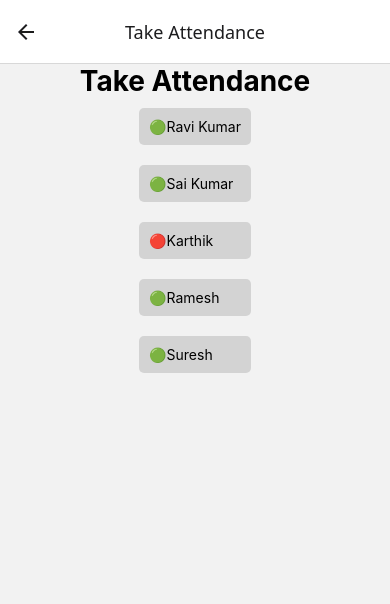
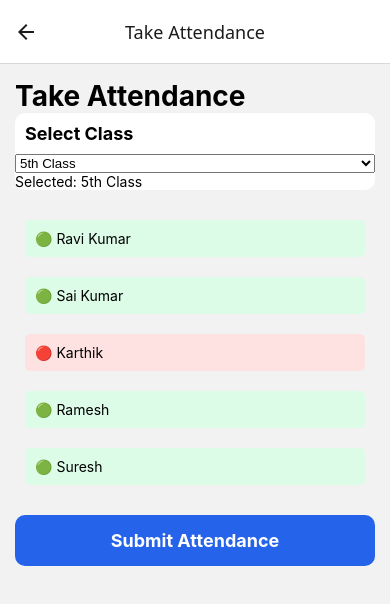
Before and after one commit to kranthinaremsetti/SunSchoolApp, a React Native app: screen /TeacherAttendance in a window 390 px wide. Shown: the top 604 px of the page. Built offline with nearby package versions, Linux system fonts and the light colour scheme.

Commit message:
Sprint 8 - Teacher attendance workflow and notification setup

```diff
--- a/package.json
+++ b/package.json
@@ -9,6 +9,7 @@
     "web": "expo start --web"
   },
   "dependencies": {
+    "@react-native-picker/picker": "2.11.1",
     "@react-navigation/native": "^7.2.5",
     "@react-navigation/native-stack": "^7.16.0",
     "expo": "~54.0.34",
--- /dev/null
+++ b/src/constants/classesData.ts
@@ -0,0 +1,15 @@
+export const classesData = [
+  "Nursery",
+  "LKG",
+  "UKG",
+  "1st Class",
+  "2nd Class",
+  "3rd Class",
+  "4th Class",
+  "5th Class",
+  "6th Class",
+  "7th Class",
+  "8th Class",
+  "9th Class",
+  "10th Class",
+];
--- /dev/null
+++ b/src/constants/notificationsData.ts
@@ -0,0 +1,7 @@
+export const notificationsData = [
+  {
+    id: 1,
+    title: "Attendance Alert",
+    message: "Your child was absent today.",
+  },
+];
--- a/src/navigation/AppNavigator.tsx
+++ b/src/navigation/AppNavigator.tsx
@@ -9,6 +9,7 @@ import ProfileScreen from "../screens/ProfileScreen";
 import AnnouncementsScreen from "../screens/AnnouncementsScreen";
 import HomeworkScreen from "../screens/HomeworkScreen";
 import TeacherAttendanceScreen from "../screens/TeacherAttendanceScreen";
+import NotificationScreen from "../screens/NotificationScreen";
 const Stack = createNativeStackNavigator();
 
 export default function AppNavigator() {
@@ -60,6 +61,10 @@ export default function AppNavigator() {
         component={TeacherAttendanceScreen}
         options={{ title: "Take Attendance" }}
         />
+        <Stack.Screen
+        name="Notifications"
+        component={NotificationScreen}
+      />
       </Stack.Navigator>
     </NavigationContainer>
   );
--- /dev/null
+++ b/src/screens/NotificationScreen.tsx
@@ -0,0 +1,52 @@
+import { View, Text, StyleSheet, ScrollView } from "react-native";
+import { notificationsData } from "../constants/notificationsData";
+
+export default function NotificationScreen() {
+  return (
+    <ScrollView style={styles.container}>
+      <Text style={styles.title}>
+        Notifications
+      </Text>
+
+      {notificationsData.map((item) => (
+        <View key={item.id} style={styles.card}>
+          <Text style={styles.cardTitle}>
+            {item.title}
+          </Text>
+
+          <Text>
+            {item.message}
+          </Text>
+        </View>
+      ))}
+    </ScrollView>
+  );
+}
+
+const styles = StyleSheet.create({
+  container: {
+    flex: 1,
+    padding: 20,
+    backgroundColor: "#F8FAFC",
+  },
+
+  title: {
+    fontSize: 28,
+    fontWeight: "bold",
+    marginBottom: 20,
+  },
+
+  card: {
+    backgroundColor: "white",
+    padding: 15,
+    borderRadius: 10,
+    marginBottom: 10,
+    elevation: 2,
+  },
+
+  cardTitle: {
+    fontSize: 18,
+    fontWeight: "bold",
+    marginBottom: 5,
+  },
+});
--- a/src/screens/ParentDashboard.tsx
+++ b/src/screens/ParentDashboard.tsx
@@ -19,6 +19,14 @@ export default function ParentDashboard() {
         </Text>
       </View>
       <View style={styles.row}>
+        <TouchableOpacity
+        style={styles.notificationButton}
+        onPress={() => navigation.navigate("Notifications")}
+      >
+        <Text style={styles.notificationButtonText}>
+          View Notifications 🔔
+        </Text>
+      </TouchableOpacity>
   <TouchableOpacity
     style={styles.dashboardCard}
     onPress={() => navigation.navigate("Attendance")}
@@ -102,4 +110,17 @@ dashboardText: {
   fontSize: 20,
   fontWeight: "bold",
 },
+notificationButton: {
+  backgroundColor: "#2563EB",
+  padding: 12,
+  borderRadius: 10,
+  alignItems: "center",
+  marginBottom: 20,
+},
+
+notificationButtonText: {
+  color: "white",
+  fontSize: 16,
+  fontWeight: "bold",
+},
 });
--- a/src/screens/TeacherAttendanceScreen.tsx
+++ b/src/screens/TeacherAttendanceScreen.tsx
@@ -3,21 +3,109 @@ import {
   Text,
   StyleSheet,
   ScrollView,
+  TouchableOpacity,
+  Alert
 } from "react-native";
+import { useState } from "react";
 import { studentsData } from "../constants/studentsData";
+import { Picker } from "@react-native-picker/picker";
+import { classesData } from "../constants/classesData";
+import { generatedNotifications } from "../services/notificationService";
 export default function TeacherAttendanceScreen() {
+  const [students, setStudents] = useState(studentsData);
+  const [selectedClass, setSelectedClass] =
+  useState("5th Class");
+  const toggleAttendance = (id: number) => {
+    setStudents(
+      students.map((student) =>
+        student.id === id
+          ? {
+              ...student,
+              present: !student.present,
+            }
+          : student
+      )
+    );
+  };
+  const submitAttendance = () => {
+    const presentCount = students.filter(
+      (student) => student.present
+    ).length;
+
+    const absentCount = students.length - presentCount;
+    const absentStudents = students.filter(
+      (student) => !student.present
+    );
+
+    generatedNotifications.length = 0;
+
+    absentStudents.forEach((student) => {
+      generatedNotifications.push({
+        id: Date.now() + student.id,
+        title: "Attendance Alert",
+        message: `${student.name} was absent in ${selectedClass}.`,
+      });
+    });
+    Alert.alert(
+      "Attendance Submitted",
+      `Class: ${selectedClass}\nPresent: ${presentCount}\nAbsent: ${absentCount}`
+    );
+  };
   return (
     <View style={styles.container}>
       <Text style={styles.title}>
         Take Attendance
       </Text>
+      <View style={styles.pickerContainer}>
+      <Text style={styles.label}>
+        Select Class
+      </Text>
+
+      <Picker
+        selectedValue={selectedClass}
+        onValueChange={(itemValue) =>
+          setSelectedClass(itemValue)
+        }
+      >
+        {classesData.map((className) => (
+          <Picker.Item
+            key={className}
+            label={className}
+            value={className}
+          />
+        ))}
+      </Picker>
+      <Text>
+        Selected: {selectedClass}
+      </Text>
+    </View>
       <ScrollView>
-        {studentsData.map((student) => (
-          <View key={student.id} style={styles.studentItem}>
-            <Text>{student.present ? "🟢" : "🔴"}
-            {student.name}</Text>
-          </View>
-        ))}
+        {students.map((student) => (
+        <TouchableOpacity
+          key={student.id}
+          style={[
+          styles.studentItem,
+          {
+            backgroundColor: student.present
+              ? "#DCFCE7"
+              : "#FEE2E2",
+          },
+        ]}
+          onPress={() => toggleAttendance(student.id)}
+        >
+          <Text>
+            {student.present ? "🟢" : "🔴"} {student.name}
+          </Text>
+        </TouchableOpacity>
+      ))}
+      <TouchableOpacity
+        style={styles.submitButton}
+        onPress={submitAttendance}
+      >
+        <Text style={styles.submitButtonText}>
+          Submit Attendance
+        </Text>
+      </TouchableOpacity>
       </ScrollView>
     </View>
   );
@@ -25,9 +113,8 @@ export default function TeacherAttendanceScreen() {
 
 const styles = StyleSheet.create({
   container: {
-    flex: 1,
-    justifyContent: "center",
-    alignItems: "center",
+  flex: 1,
+  padding: 15,
   },
 
   title: {
@@ -41,4 +128,30 @@ const styles = StyleSheet.create({
     margin: 10,
     borderRadius: 5,
   },
+  pickerContainer: {
+  backgroundColor: "white",
+  borderRadius: 10,
+  marginBottom: 20,
+  elevation: 2,
+  },
+
+  label: {
+    fontSize: 18,
+    fontWeight: "bold",
+    padding: 10,
+  },
+  submitButton: {
+  backgroundColor: "#2563EB",
+  padding: 15,
+  borderRadius: 10,
+  alignItems: "center",
+  marginTop: 20,
+  marginBottom: 20,
+},
+
+submitButtonText: {
+  color: "white",
+  fontSize: 18,
+  fontWeight: "bold",
+},
 });
--- /dev/null
+++ b/src/services/notificationService.ts
@@ -0,0 +1,5 @@
+export const generatedNotifications: {
+  id: number;
+  title: string;
+  message: string;
+}[] = [];
```
Also changed, not shown: 2 other files (tests, documents, lock files or other folders).
